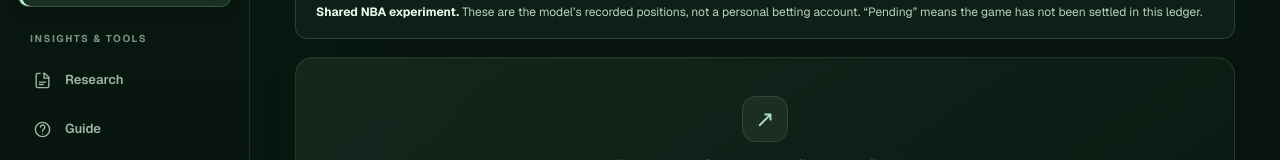
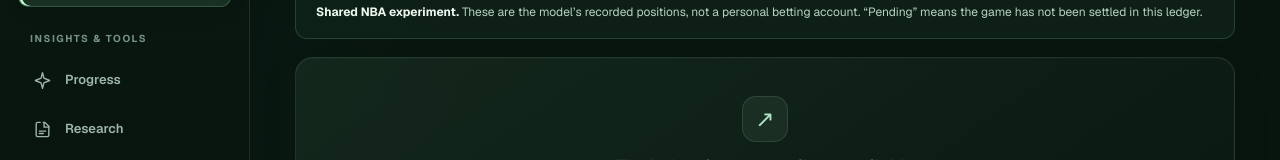
Before and after one commit to ang87505-crypto/SportsEdge, a Next.js app: page /paper-betting in a window 1280 px wide. Shown: the part 341-501 px from the top of the page. Built offline with nearby package versions, Linux system fonts and the light colour scheme; no server answers.

Commit message:
feat(progress): link workspace-shell.tsx to evidence dashboard

```diff
--- a/src/components/workspace-shell.tsx
+++ b/src/components/workspace-shell.tsx
@@ -13,6 +13,7 @@ const workspaces:Destination[]=[
  {href:'/paper-betting',label:'Paper bets',icon:'paper'},
 ];
 const resources:Destination[]=[
+ {href:'/progress',label:'Progress',icon:'spark'},
  {href:'/research/nba',label:'Research',icon:'research'},
  {href:'/guide',label:'Guide',icon:'guide'},
 ];
```
